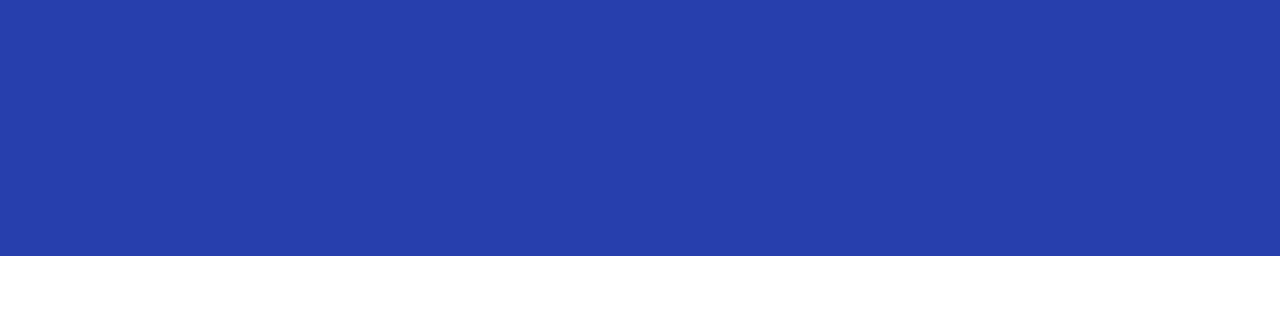
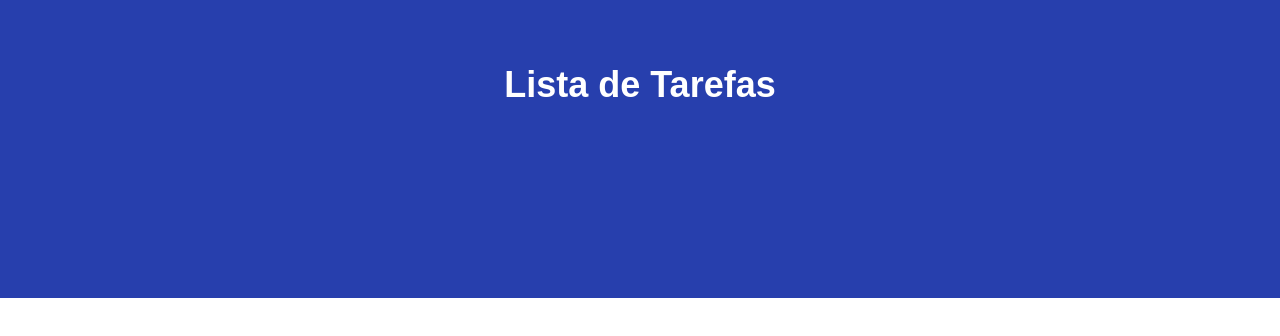
Before and after one commit to Joaovictormartin/ReactJS-Lista-de-Tarefas, a React app: page / in a window 1280 px wide. Shown: the top 336 px of the page. Built offline with nearby package versions, Linux system fonts and the light colour scheme.

Commit message:
ajustando o h1 do Header

```diff
--- a/src/components/Header.tsx
+++ b/src/components/Header.tsx
@@ -1,11 +1,10 @@
 import '../styles/header.scss'
-import img from '../assets/img/imgHeader.png'
 
 export function Header() {
   return(
     <header className="header">
       <div>
-        <img src='' alt="" />
+        <h1>Lista de Tarefas</h1>
       </div>
     </header>
   )
--- a/src/styles/header.scss
+++ b/src/styles/header.scss
@@ -11,5 +11,10 @@ header.header {
     display: flex;
     align-items: center;
     justify-content: center;
+
+    > h1 {
+      color: var(--shapes);
+      font-size: 2.25rem;
+    }
   }
 }
```
